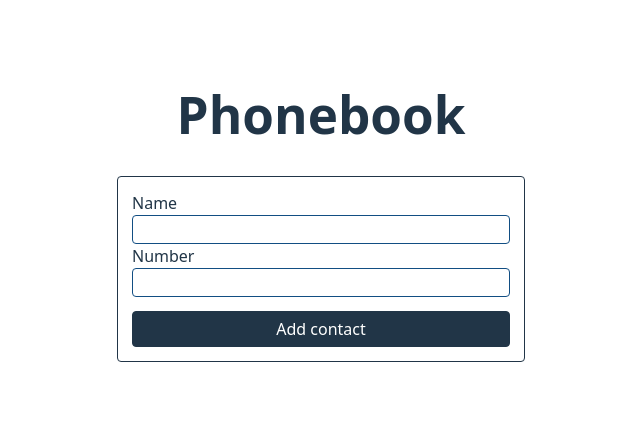
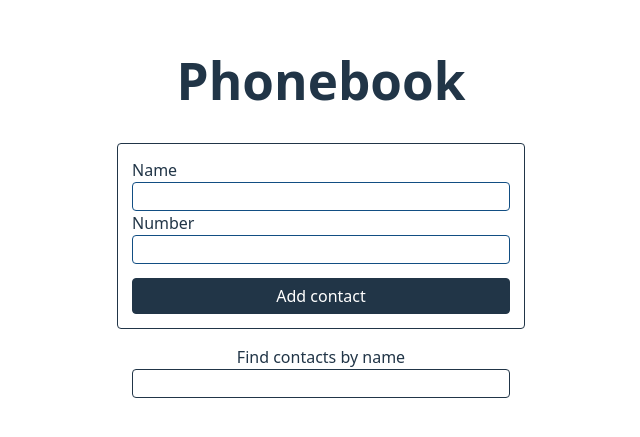
Before and after one commit to canbazahmet/goit-react-hw-06, a React (Vite) app: page / in a window 1280 px wide. Shown: the part 185-622 px from the top of the page, without its empty margins (319-959 px from the left). Built offline with nearby package versions, Linux system fonts and the light colour scheme.

Commit message:
SearchBox added

```diff
--- a/src/App.jsx
+++ b/src/App.jsx
@@ -1,5 +1,5 @@
 import ContactForm from "./components/ContactForm/ContactForm";
-
+import SearchBox from "./components/SearchBox/SearchBox";
 import "./App.css";
 
 function App() {
@@ -7,6 +7,7 @@ function App() {
     <>
       <h1>Phonebook</h1>
       <ContactForm />
+      <SearchBox />
     </>
   );
 }
--- a/src/components/SearchBox/SearchBox.jsx
+++ b/src/components/SearchBox/SearchBox.jsx
@@ -0,0 +1,24 @@
+import css from "./SearchBox.module.css";
+import { findContact } from "../../redux/filtersSlice";
+import { useDispatch, useSelector } from "react-redux";
+
+export default function SearchBox() {
+  const dispatch = useDispatch();
+  const filterValue = useSelector((state) => state.filters.name);
+
+  const handleFindContact = (event) => {
+    dispatch(findContact(event.target.value));
+  };
+
+  return (
+    <div className={css.searchBox}>
+      <p className={css.searchBoxLable}>Find contacts by name</p>
+      <input
+        className={css.searchBoxField}
+        type="text"
+        value={filterValue}
+        onChange={handleFindContact}
+      />
+    </div>
+  );
+}
--- a/src/components/SearchBox/SearchBox.module.css
+++ b/src/components/SearchBox/SearchBox.module.css
@@ -0,0 +1,25 @@
+.searchBox {
+  display: flex;
+  flex-direction: column;
+  width: 378px;
+  margin: 0 auto;
+}
+.searchBoxLable {
+  text-align: center;
+  font-weight: 500;
+  margin: 0 auto;
+}
+
+.searchBoxField {
+  padding: 6px;
+  margin-bottom: 14px;
+  border: 1px solid #213547;
+  border-radius: 4px;
+  outline: transparent;
+  transition: border-color 0.3s;
+}
+
+.searchBoxField:hover,
+.searchBoxField:focus {
+  border-color: #646cff;
+}
```
